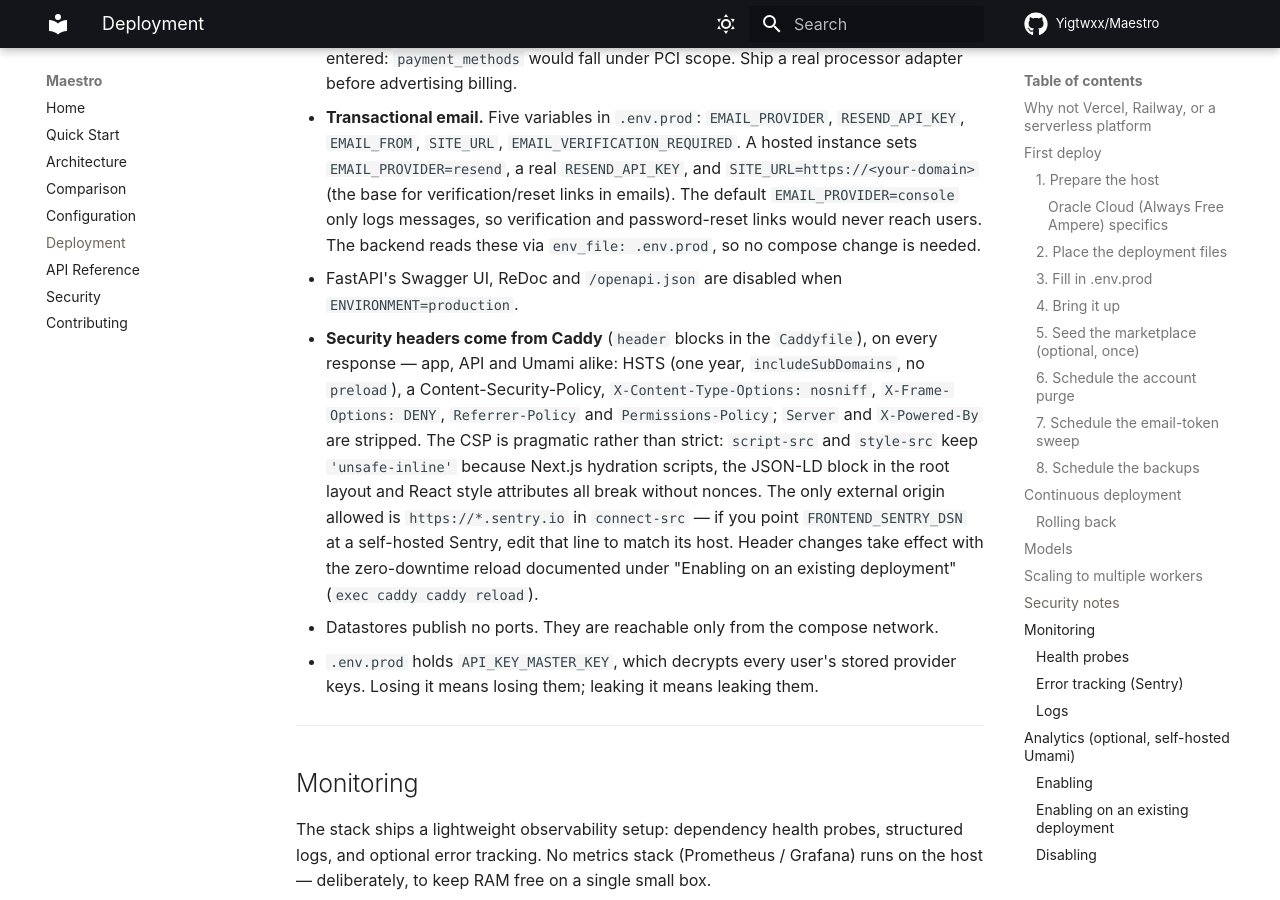
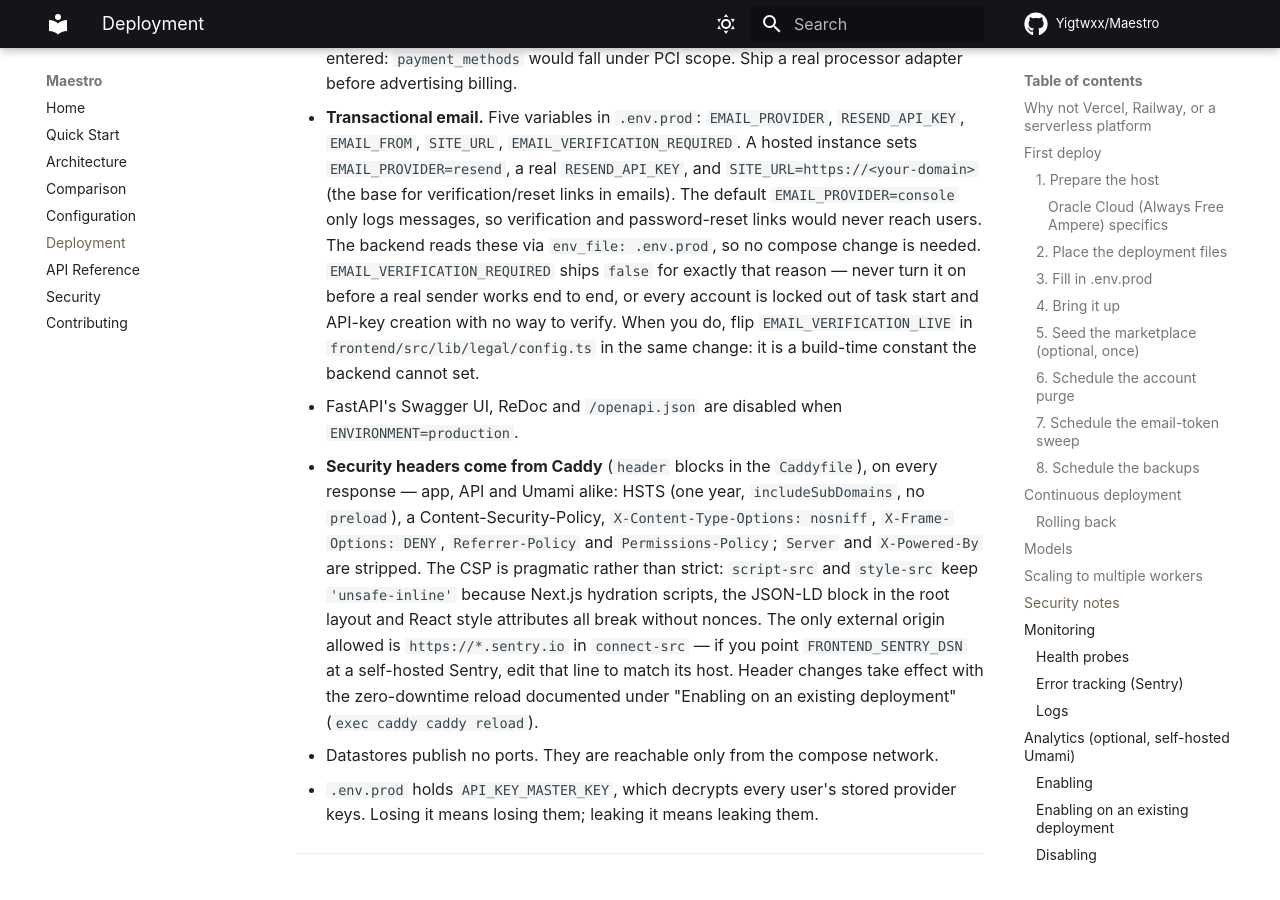
Before and after one commit to Yigtwxx/Maestro, an MkDocs documentation site: the page built from docs/DEPLOYMENT.md, in a window 1280 px wide and 900 px high, scrolled down 6474 px. Built offline with MkDocs 1.6.1 and Material for MkDocs 9.7.7, drawn with Linux system fonts in a browser that asks for light colours; comment, search, counter and statistics services are not loaded.

Commit message:
chore: disable EMAIL_VERIFICATION_REQUIRED by default and document its dependency on real mail providers and frontend configuration

```diff
--- a/docs/DEPLOYMENT.md
+++ b/docs/DEPLOYMENT.md
@@ -302,6 +302,11 @@ you are not running Redis.
   emails). The default `EMAIL_PROVIDER=console` only logs messages, so
   verification and password-reset links would never reach users. The backend
   reads these via `env_file: .env.prod`, so no compose change is needed.
+  `EMAIL_VERIFICATION_REQUIRED` ships `false` for exactly that reason — never
+  turn it on before a real sender works end to end, or every account is locked
+  out of task start and API-key creation with no way to verify. When you do,
+  flip `EMAIL_VERIFICATION_LIVE` in `frontend/src/lib/legal/config.ts` in the
+  same change: it is a build-time constant the backend cannot set.
 - FastAPI's Swagger UI, ReDoc and `/openapi.json` are disabled when
   `ENVIRONMENT=production`.
 - **Security headers come from Caddy** (`header` blocks in the `Caddyfile`),
```
Also changed, not shown: CLAUDE.md (+10 -0 lines), docs/CONFIGURATION.md (+1 -1 lines).
